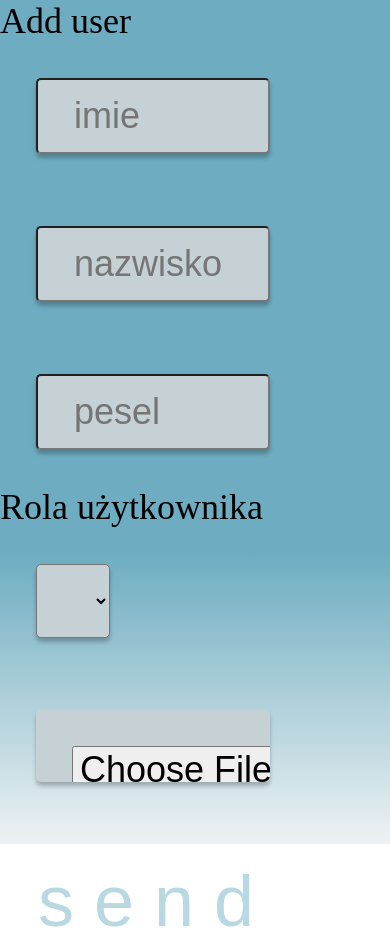
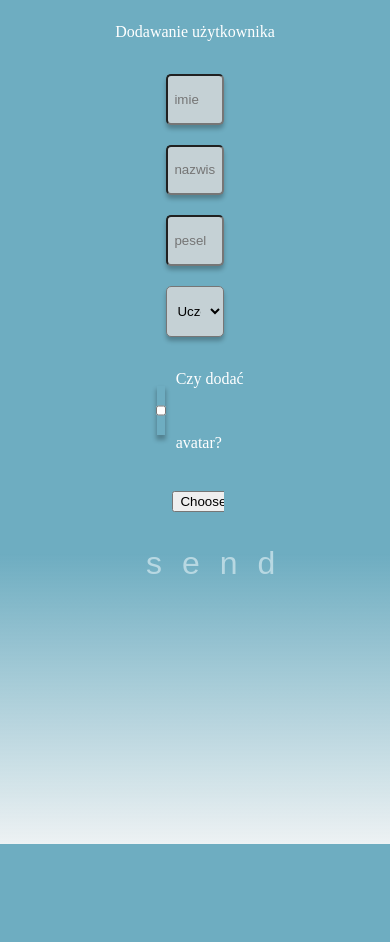
Before and after one commit to Wadowski-Mateusz/WdPAI, a PHP site: page /public/views/add-user.php in a window 390 px wide. After the commit the page ends 844 px from the top, so only its background shows below. Run offline with PHP 8.4, Linux system fonts and the light colour scheme.

Commit message:
user-add style

```diff
--- a/public/css/addUser.css
+++ b/public/css/addUser.css
@@ -1,17 +1,29 @@
 .base-container{
     display: flex;
+    justify-content: center; /*jesli menu si epojawi, to może lepiej na flex-start*/
     align-items: center;
-    justify-content: flex-start;
     height: 100vh;
+}
+
+body{ /*inaczej jest biała ramka*/
+    margin: 0;
+    display: flex;
+    align-items: center;
+    justify-content: center;
+    justify-items: center;
+    flex-direction: column;
 }
 
 main {
     display: flex;
+    align-items: center;
     flex-direction: column;
     height: 100vh;
     width: 100vw;
     background: linear-gradient(180deg, #6EADC1 65.62%, rgba(134, 166, 176, 0.15) 100%) no-repeat fixed center;
     background-size: cover;
+    color: #FFFFFF;
+    line-height: 4em;
 }
 
 button {
@@ -19,7 +31,7 @@ button {
     border: none;
     background-color: transparent;
     color: #B8D8E2;
-    width: 80%;
+    width: 65%;
     letter-spacing: 20px;
     font-size: 2em;
 }
@@ -31,72 +43,46 @@ button {
     width: 10%;
 }
 
-
-body{ /*inaczej jest biała ramka*/
-    margin: 0;
+input.fileButton {
+    background: transparent;
+    box-shadow: 0px 0px 0px 0px transparent;
+    border-radius: 0px;
 }
-
 
 input, select {
     background: #C5D1D5;
     width: 15vw;
     height: 6vh;
+    /*line-height: 1.75em;*/
 
     box-shadow: 0px 4px 4px rgba(0, 0, 0, 0.25);
     border-radius: 5px;
-    padding: 1em;
-    margin: 1em;
+    padding: 0.5em;
+    margin: 0.75em;
 
     -moz-box-sizing: border-box;
     -webkit-box-sizing: border-box;
     box-sizing: border-box;
-
 }
 
 section.user-form {
-    display : flex;
+    display: flex;
     flex-direction: column;
-    justify-content: center;
 }
 
 .user-form > form {
     display: flex;
     flex-direction: column;
+    align-items: center;
 }
 
-@media only screen and (max-device-width: 950px) {
-    .container {
-        flex-direction: column;
-    }
+.avatar {
+    width: 65%;
+    display: flex;
+    align-items: center;
+    justify-content: center;
+}
 
-    * {
-        font-size: 36px;
-    }
-
-    input {
-        width: 60vw;
-        height: 4vh
-    }
-
-    img {
-        height: 20em;
-        margin: 2em;
-    }
-
-    /*add-user.php begin*/
-
-    section.user-form {
-        display : flex;
-        flex-direction: column;
-        justify-content: center;
-    }
-
-    .user-form > form {
-        display: flex;
-        flex-direction: column;
-    }
-
-    /*add-user.php end*/
-
-
+.box {
+    width: 10%;
 }
--- a/public/views/add-user.php
+++ b/public/views/add-user.php
@@ -9,34 +9,27 @@
 <body>
 <div class="base-container">
     <main>
-        <header>
-            <div class="add-user">
-                <i class="fas fa-plus"></i> Add user
-            </div>
-        </header>
+        Dodawanie użytkownika
         <section class="user-form">
             <form action="addUser" method="POST" ENCTYPE="multipart/form-data">
-                <div class="messages">
-                    <?php
-                    if(isset($messages)){
-                        foreach($messages as $message) {
-                            echo $message;
-                        }
-                    }
-                    ?>
-                </div>
+
                 <input name="name" type="text" placeholder="imie">
                 <input name="surname" type="text" placeholder="nazwisko">
-                <input name="pesel" type="text" placeholder="pesel"> <!---wlasciwe do logowania-->
+                <input name="pesel" type="text" placeholder="pesel">
 
-                <label for="roles">Rola użytkownika</label>
                 <select id="role" name="roles">
                     <option value="student">Uczeń</option>
                     <option value="teacher">Nauczyciel</option>
                     <option value="admin">Admin</option>
                 </select>
 
-                <input type="file" name="file"/><br/> <!--zdjecie usera-->
+                <div class="avatar">
+                    <input class="box" type="checkbox" name="isAvatar"/> <!--TODO avatar odblokowany po zaznaczeniu -->
+                    Czy dodać avatar?
+                </div>
+
+                <input class="fileButton" type="file" name="file" placeholder/>
+
 <!--                <textarea name="description" rows=5 placeholder="description"></textarea>--> <!-- pole tekstowe, przyda się do komentowania ocen, wysyłania wiadomości-->
                 <button type="submit">send</button>
 
```
